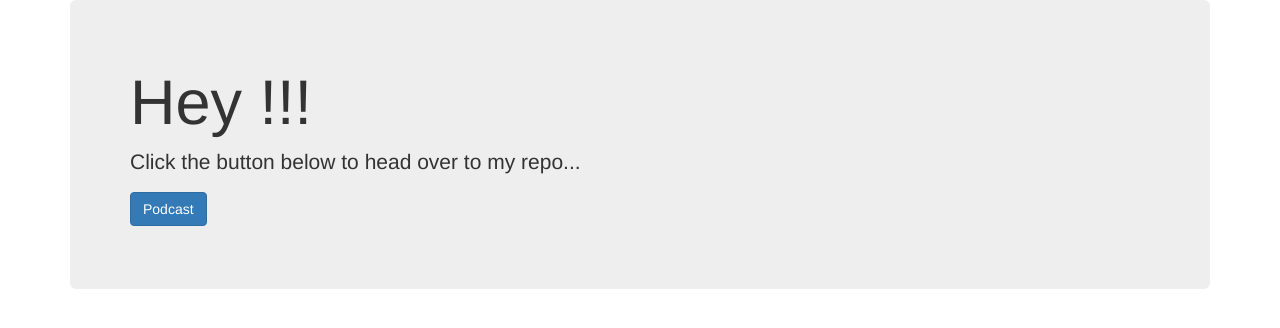
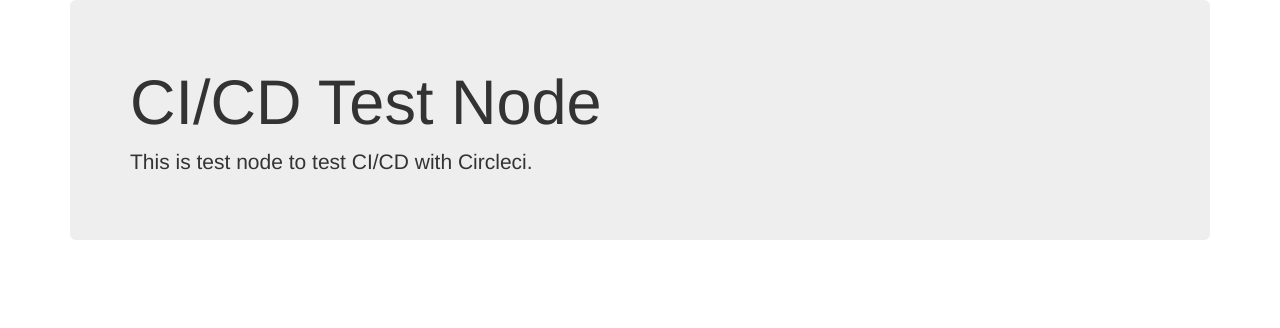
Before and after one commit to duttadeep55/docker_CI-CD, a Node server app: page / in a window 1280 px wide. Shown: the top 328 px of the page. Run offline with Node 20, Linux system fonts and the light colour scheme; some libraries are stand-ins or nearby versions.

Commit message:
first change test

```diff
--- a/views/home.jade
+++ b/views/home.jade
@@ -5,8 +5,5 @@ html
   body
     div.container
       div.jumbotron
-        h1 Hey !!!
-        p Click the button below to head over to my repo...
-        p
-          a.btn.btn-primary(href="https://github.com/duttadeep55/docker_CI-CD.git") Podcast
-        p
+        h1 CI/CD Test Node
+        p This is test node to test CI/CD with Circleci.
```
